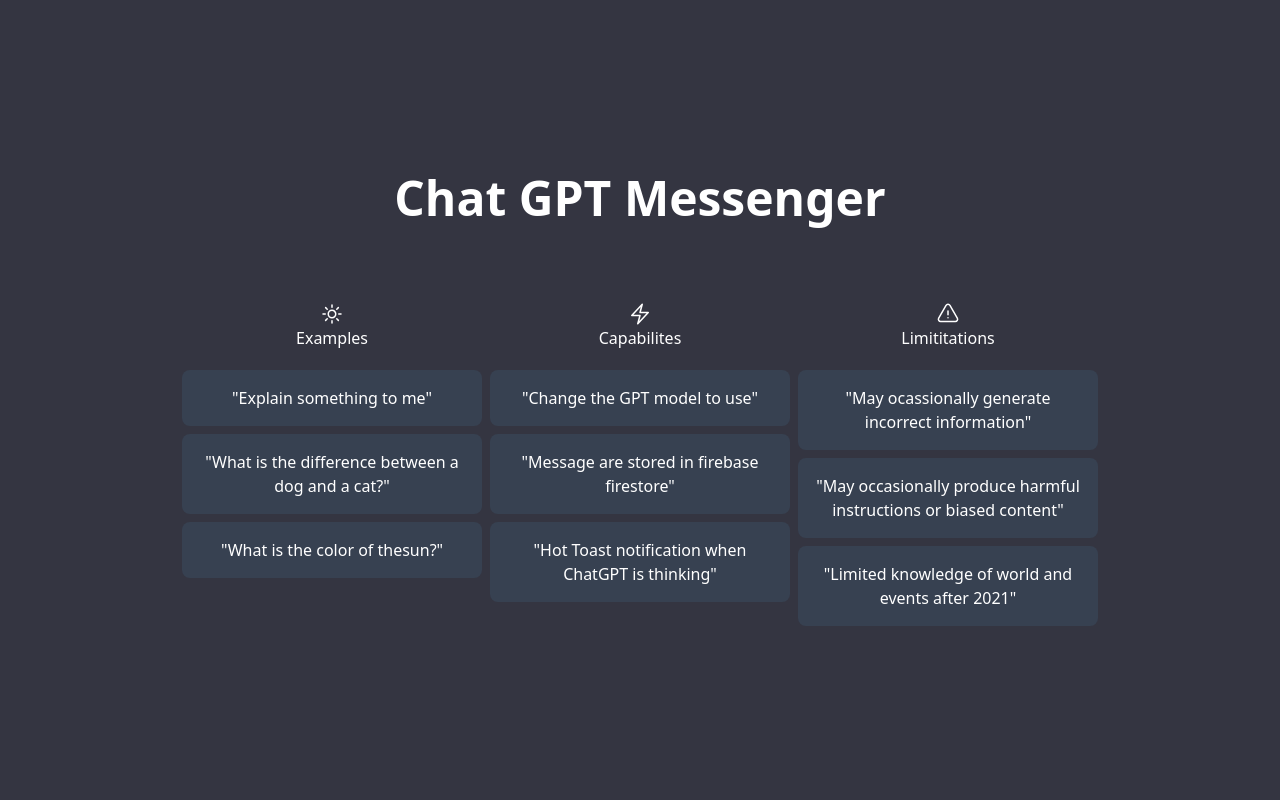
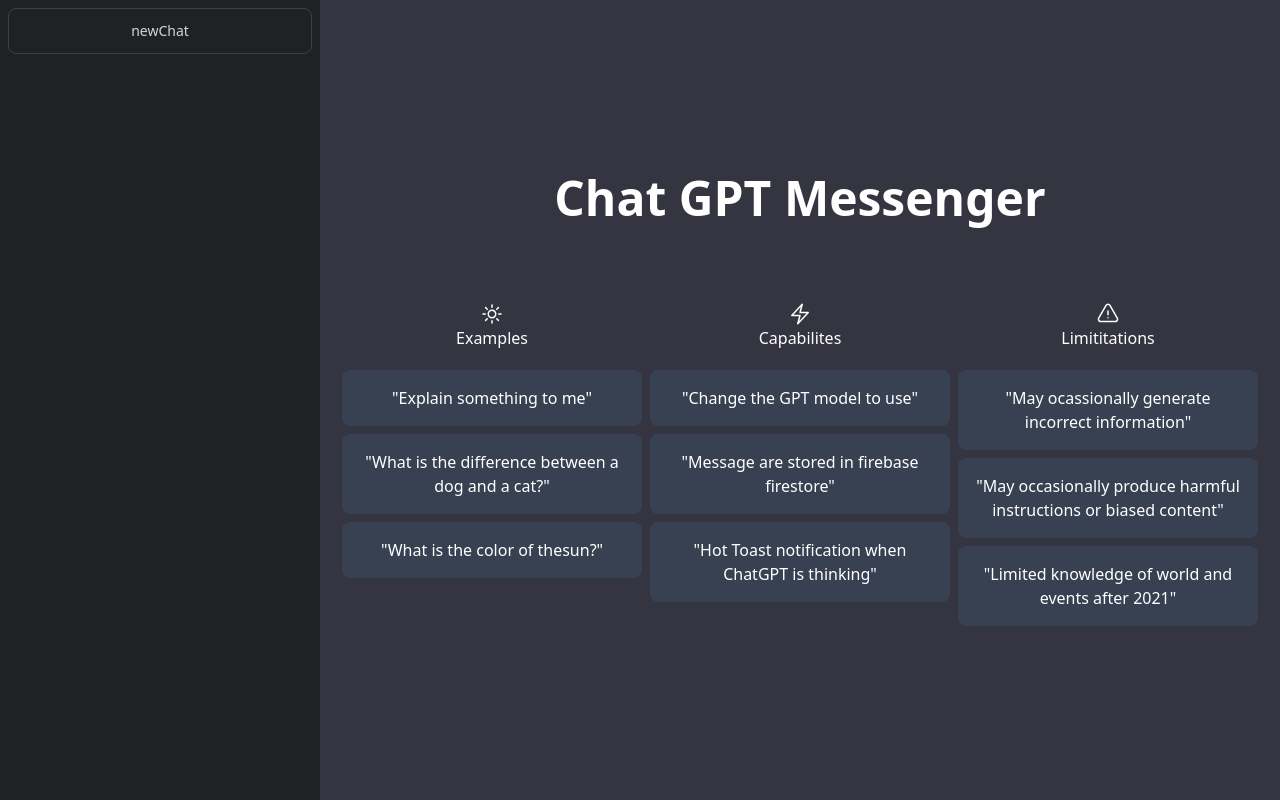
Before and after one commit to RohitV5/ChatGPT_OpenAPI_NextJS, a Next.js app: page / in a window 1280 px wide. Built offline with nearby package versions, Linux system fonts and the light colour scheme.

Commit message:
feature: Sidebar

```diff
--- a/app/layout.tsx
+++ b/app/layout.tsx
@@ -1,4 +1,5 @@
 import "../styles/globals.css";
+import Sidebar from "../components/SideBar"
 
 export default function RootLayout({
   children,
@@ -10,7 +11,9 @@
       <head />
       <body>
         <div className="flex">
-          {/* Sidebar */}
+          <div className="bg-[#202123] max-w-xs h-screen overflow-y-auto md:min-w-[20rem]">
+          <Sidebar />
+          </div>
           {/* Client Provider Notification */}
           <div className="bg-[#343541] flex-1">{children}</div>
         </div>
--- /dev/null
+++ b/components/NewChat.tsx
@@ -0,0 +1,9 @@
+import React from 'react'
+
+function NewChat() {
+  return (
+    <div className='border-gray-700 border chatRow'>newChat</div>
+  )
+}
+
+export default NewChat
--- /dev/null
+++ b/components/SideBar.tsx
@@ -0,0 +1,24 @@
+import React from 'react'
+import NewChat from './NewChat'
+
+
+function sideBar() {
+  return (
+    <div className='p-2 flex flex-col h-screen'>
+        <div className='flex-1'>
+            <div>
+                <NewChat />
+                {/*  */}
+                <div>
+                    {/* Model Selection */}
+                </div>
+                {/* Map through there ChatTows */}
+
+            </div>
+
+        </div>
+    </div>
+  )
+}
+
+export default sideBar
--- a/styles/globals.css
+++ b/styles/globals.css
@@ -2,11 +2,12 @@
 @tailwind components;
 @tailwind utilities;
 
+@layer components {
+  .infoText {
+    @apply p-4 bg-gray-700 rounded-lg max-w-[300px];
+  }
 
-
-@layer components {
-    .infoText{
-        @apply p-4 bg-gray-700 rounded-lg max-w-[300px]
-    }
-
+  .chatRow {
+    @apply rounded-lg px-5 py-3 text-sm flex items-center justify-center space-x-2 hover:bg-gray-700/70 cursor-pointer text-gray-300 transition-all duration-200 ease-out;
+  }
 }
```
